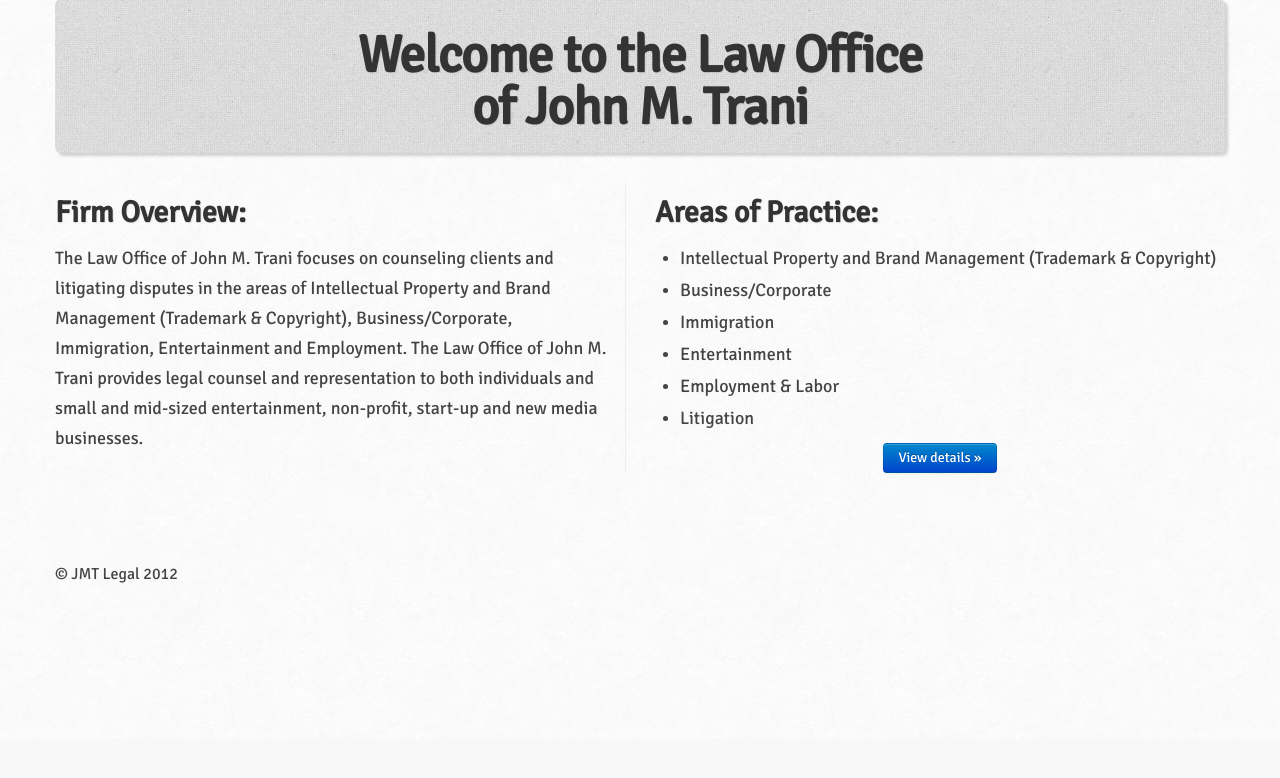
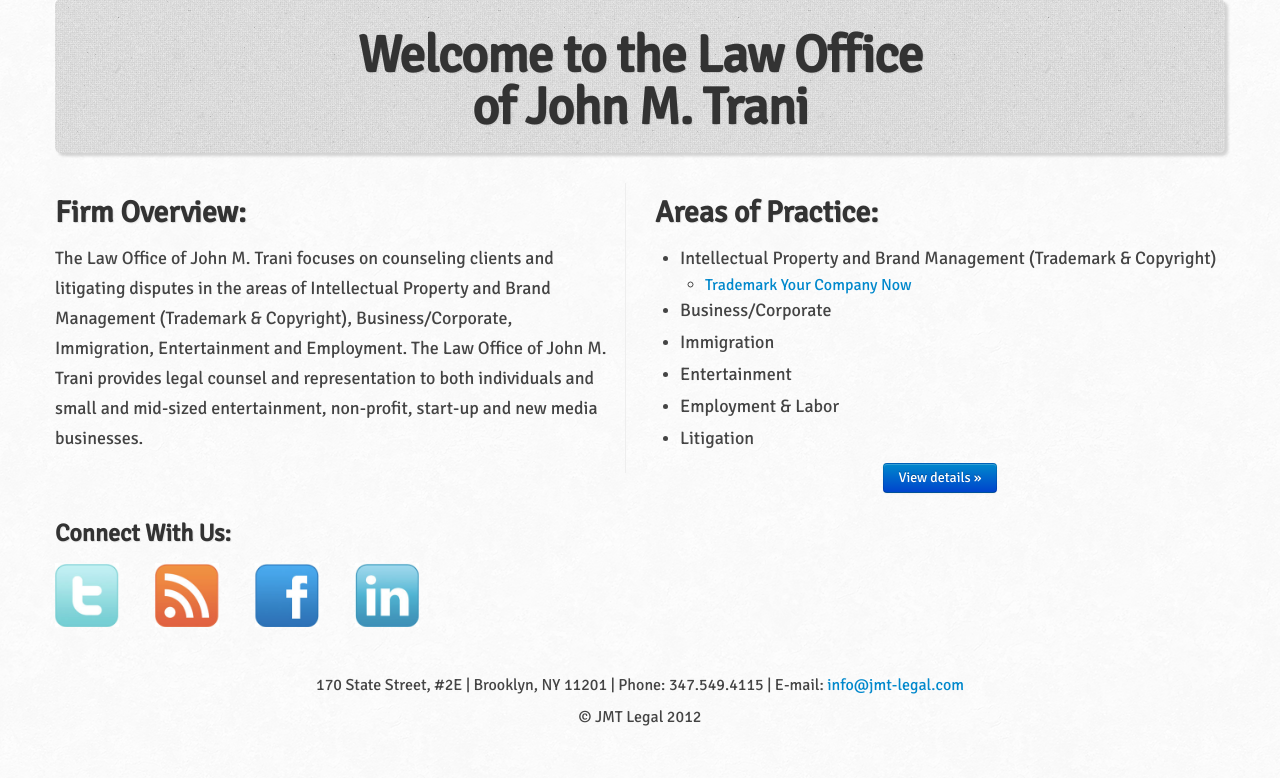
Before and after one commit to choochburger/jmt_legal, a PHP site: page / in a window 1280 px wide. Shown: the part 61-839 px from the top of the page. Before the commit the page ends 644 px from the top, so only its background shows below. Run offline with PHP 8.4, Linux system fonts and the light colour scheme; some libraries are stand-ins or nearby versions.

Commit message:
social media icons and contact tweaks

```diff
--- a/www/css/main.css
+++ b/www/css/main.css
@@ -53,7 +53,7 @@ li p.lead {
  **/
 
 .section {
-  margin-bottom: 80px;
+  margin-bottom: 40px;
 }
 
 .section .btn.home {
@@ -78,3 +78,32 @@ li p.lead {
     min-height: 40px;
   }
 }
+
+/**
+ * Social Networking Icons
+ **/
+
+.social-icon {
+  background: url('../img/social-icons.png');
+  background-repeat: no-repeat;
+  background-size: 268px;
+  display: inline-block;
+  height: 64px;
+  width: 64px;
+}
+
+.social-icon.linkedin {
+  background-position-x: 0;
+}
+
+.social-icon.twitter {
+  background-position-x: -68px;
+}
+
+.social-icon.blog {
+  background-position-x: -136px;
+}
+
+.social-icon.facebook {
+  background-position-x: -204px;
+}
--- a/www/home.html
+++ b/www/home.html
@@ -12,7 +12,14 @@
   <div class="span6">
     <h2>Areas of Practice:</h2>
     <ul>
-      <li><p class="lead">Intellectual Property and Brand Management (Trademark &amp; Copyright)</p></li>
+      <li>
+        <p class="lead">Intellectual Property and Brand Management (Trademark &amp; Copyright)</p>
+        <ul>
+          <li>
+            <a href="http://www.trademarkyourcompany.com" target="_blank">Trademark Your Company Now</a>
+          </li>
+        </ul>
+      </li>
       <li><p class="lead">Business/Corporate</p></li>
       <li><p class="lead">Immigration</p></li>
       <li><p class="lead">Entertainment</p></li>
--- a/www/index.php
+++ b/www/index.php
@@ -53,6 +53,11 @@
 
       <div class="section" id="home" style="display: none">
         <?php include 'home.html' ?>
+        <?php include 'shared/social-networks.html' ?>
+        <div class="row">
+          <div class="span12 center">
+          </div>
+        </div>
       </div>
       <div class="section" id="practice-areas" style="display: none">
         <?php include 'practice_areas.html' ?>
@@ -65,9 +70,11 @@
       </div>
       <div class="section" id="contact" style="display: none">
         <?php include 'contact.html' ?>
+        <?php include 'shared/social-networks.html' ?>
       </div>
 
-      <footer>
+      <footer class="center">
+          <p>170 State Street, #2E | Brooklyn, NY 11201 | Phone: 347.549.4115 | E-mail: <a href="mailto:info@jmt-legal.com">info@jmt-legal.com</a></p>
           <p>&copy; JMT Legal 2012</p>
       </footer>
 
--- /dev/null
+++ b/www/shared/social-networks.html
@@ -0,0 +1,19 @@
+<div class="row">
+  <div class="span12">
+    <h3>Connect With Us:</h2>
+    <div class="row">
+      <div class="span1">
+        <a href="http://twitter.com/JMTEsq" class="social-icon twitter" target="_blank"></a>
+      </div>
+      <div class="span1">
+        <a href="http://jmtesq.tumblr.com/" class="social-icon blog" target="_blank"></a>
+      </div>
+      <div class="span1">
+        <a href="http://www.facebook.com/pages/The-Law-Office-of-John-M-Trani-PLLC/115119508505241" class="social-icon facebook" target="_blank"></a>
+      </div>
+      <div class="span1">
+        <a href="http://www.linkedin.com/in/johntrani" class="social-icon linkedin" target="_blank"></a>
+      </div>
+    </div>
+  </div>
+</div>
```
Also changed, not shown: www/img/social-icons.png (added).
